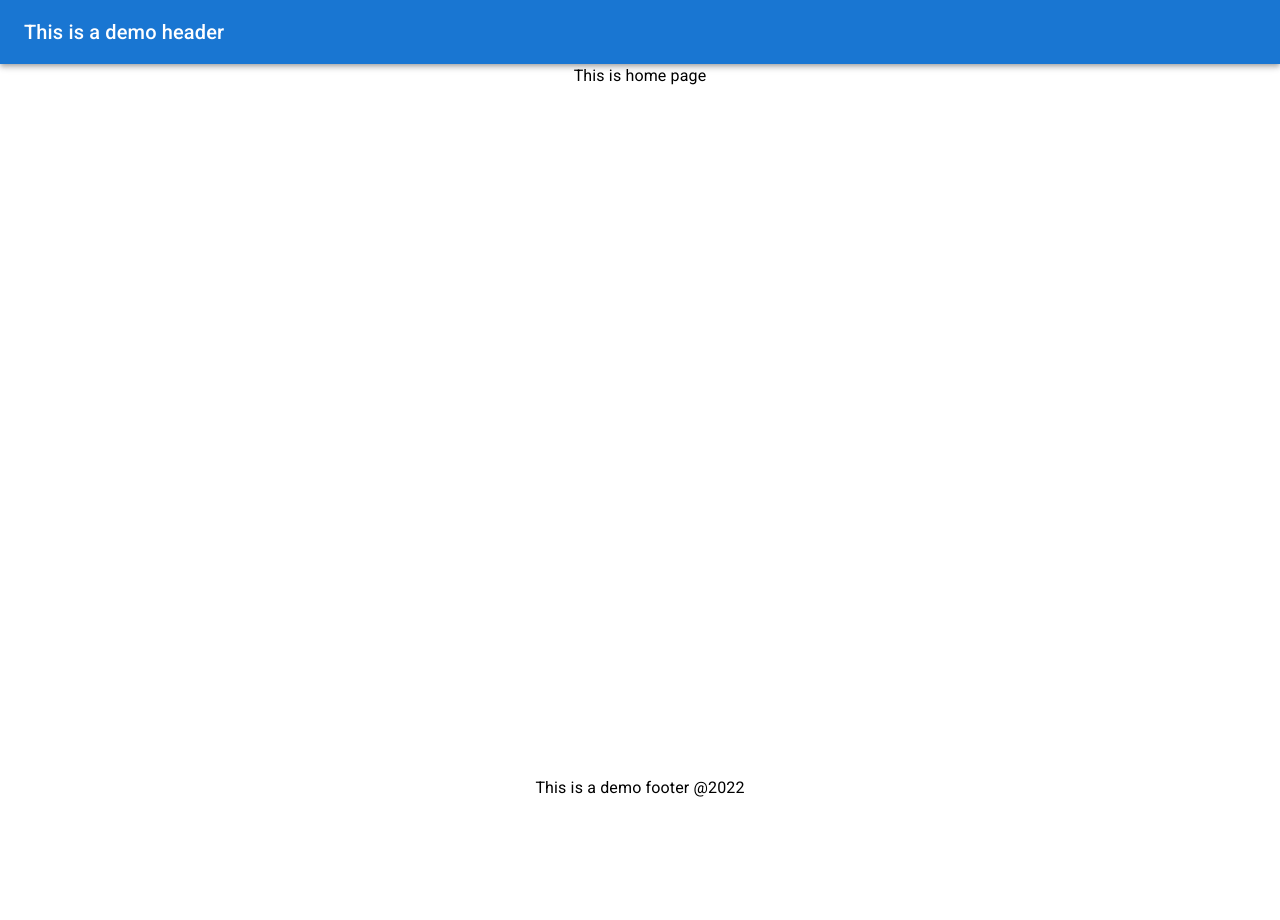
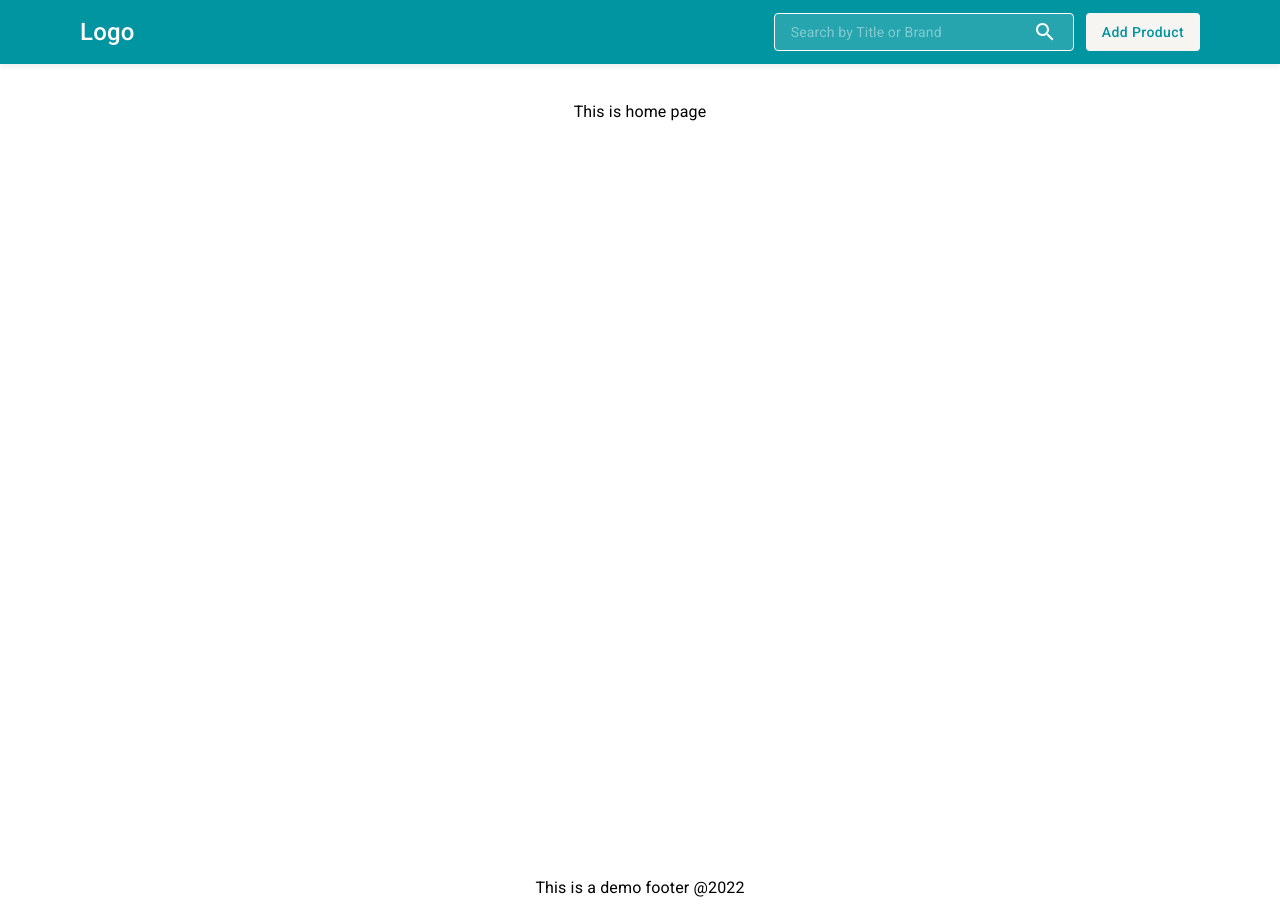
Before and after one commit to shahnewaz171/product-dashboard, a React (Create React App) app: page / in a window 1280 px wide. Before the commit the page ends 800 px from the top, so only its background shows below. Built offline with nearby package versions, Linux system fonts and the light colour scheme.

Commit message:
fixed eslint typescript issues and designed navbar

```diff
--- a/package.json
+++ b/package.json
@@ -19,6 +19,7 @@
         "@types/react-dom": "^18.0.5",
         "axios": "^0.27.2",
         "eslint": "^8.16.0",
+        "eslint-config-airbnb": "^19.0.4",
         "eslint-config-node": "^4.1.0",
         "eslint-config-prettier": "^8.5.0",
         "eslint-plugin-import": "^2.26.0",
@@ -65,6 +66,7 @@
         ]
     },
     "devDependencies": {
+        "eslint-config-airbnb-typescript": "^17.0.0",
         "file-loader": "^6.2.0"
     }
 }
--- a/src/App.css
+++ b/src/App.css
@@ -1,6 +1,9 @@
 @import url('https://fonts.googleapis.com/css2?family=Roboto:ital,wght@0,100;0,300;0,400;0,500;0,700;0,900;1,100;1,300;1,400;1,500;1,700;1,900&display=swap');
+body {
+    margin: 0;
+    font-family: 'Roboto', sans-serif;
+}
 
-body{
-  margin: 0;
-  font-family: 'Roboto', sans-serif;
+.text-none {
+    text-transform: none !important;
 }
--- a/src/App.tsx
+++ b/src/App.tsx
@@ -3,17 +3,20 @@ import { BrowserRouter } from 'react-router-dom';
 import { UserProvider } from './context/useGlobalContext';
 import GetRoutes from './routes/GetRoutes';
 import 'react-toastify/dist/ReactToastify.css';
+import Navbar from './components/shared/Navbar/Navbar';
 import './App.css';
 
-const App = () => {
+const App: React.FC = () => {
 
   return (
     <BrowserRouter>
       <UserProvider>
+        <Navbar />
         <GetRoutes />
       </UserProvider>
     </BrowserRouter>
   );
 }
 
+
 export default App;
--- a/src/components/shared/CustomStyles/CustomStyles.tsx
+++ b/src/components/shared/CustomStyles/CustomStyles.tsx
@@ -1,9 +1,10 @@
 import React from "react";
 import { Box, Container, SxProps } from "@mui/material";
+import { styled, alpha } from '@mui/material/styles';
+import InputBase from '@mui/material/InputBase';
 import Footer from "../Footer/Footer";
-import Navbar from "../Navbar/Navbar";
 
-interface Props{
+interface Props {
     children: React.ReactNode,
     sx?: SxProps
 }
@@ -15,16 +16,21 @@ export const Main: React.FC<Props> = ({ children, sx }) => {
             sx={{
                 display: "flex",
                 flexDirection: "column",
-                minHeight: "100vh",
+                paddingTop: '100px',
+                paddingBottom: '20px',
+                paddingLeft: '80px',
+                paddingRight: "80px",
+                minHeight: '100vh',
+                position: 'relative',
                 ...sx
             }}
         >
-            <Navbar />
             <Container
                 component="main"
                 fixed
                 sx={{
                     flexGrow: 1,
+                    px: '0px !important'
                 }}
             >
                 {children}
@@ -33,3 +39,46 @@ export const Main: React.FC<Props> = ({ children, sx }) => {
         </Box>
     )
 }
+
+export const Search = styled('div')(({ theme }) => ({
+    position: 'relative',
+    borderRadius: theme.shape.borderRadius,
+    border: '1px solid #fff',
+    backgroundColor: alpha(theme.palette.common.white, 0.15),
+    '&:hover': {
+        backgroundColor: alpha(theme.palette.common.white, 0.25),
+    },
+    marginRight: theme.spacing(2),
+    marginLeft: 0,
+    width: '100%',
+    [theme.breakpoints.up('sm')]: {
+        marginRight: theme.spacing(1.5),
+        width: 'auto',
+    }
+}));
+
+export const SearchIconWrapper = styled('div')(({ theme }) => ({
+    padding: theme.spacing(0, 2),
+    height: '100%',
+    position: 'absolute',
+    pointerEvents: 'none',
+    display: 'flex',
+    alignItems: 'center',
+    justifyContent: 'center',
+    right: 0
+}));
+
+export const StyledInputBase = styled(InputBase)(({ theme }) => ({
+    color: 'inherit',
+    '& .MuiInputBase-input': {
+        padding: theme.spacing(1, 0, 1, 2),
+        paddingRight: `calc(1em + ${theme.spacing(4)})`,
+        transition: theme.transitions.create('width'),
+        width: '100%',
+        [theme.breakpoints.up('md')]: {
+            width: '30ch',
+        },
+        fontSize: '14px',
+        color: '#fff'
+    }
+}));
--- /dev/null
+++ b/src/components/shared/Navbar/Navbar.css
@@ -0,0 +1,14 @@
+.navbar {
+    background-color: #0095A0 !important;
+    box-shadow: 0px 4px 4px rgba(0, 0, 0, 0.05) !important;
+}
+
+.navbar .MuiToolbar-root {
+    padding: 0px 80px;
+}
+
+.addProduct-btn {
+    color: #0095A0 !important;
+    background-color: #F7F5F2 !important;
+    box-shadow: none !important;
+}
--- a/src/components/shared/Navbar/Navbar.tsx
+++ b/src/components/shared/Navbar/Navbar.tsx
@@ -1,16 +1,90 @@
-import React from 'react';
-import { AppBar, Toolbar, Typography } from '@mui/material';
 
-const Navbar: React.FC = () => {
+import React, { useState } from 'react';
+import { AppBar, Box, Toolbar, Typography, Button, Menu, IconButton, MenuItem } from '@mui/material';
+import SearchIcon from '@mui/icons-material/Search';
+import MoreIcon from '@mui/icons-material/MoreVert';
+import { Search, SearchIconWrapper, StyledInputBase } from '../CustomStyles/CustomStyles';
+import './Navbar.css';
+
+const Navbar: React.FC<any> = () => {
+    const [mobileMoreAnchorEl, setMobileMoreAnchorEl] = useState<null | HTMLElement>(null);
+
+    const isMobileMenuOpen = Boolean(mobileMoreAnchorEl);
+
+    const handleMobileMenuClose = () => {
+        setMobileMoreAnchorEl(null);
+    };
+
+    const handleMobileMenuOpen = (event: React.MouseEvent<HTMLElement>) => {
+        setMobileMoreAnchorEl(event.currentTarget);
+    };
+
+    const mobileMenuId = 'primary-search-account-menu-mobile';
+    const renderMobileMenu = (
+        <Menu
+            anchorEl={mobileMoreAnchorEl}
+            anchorOrigin={{
+                vertical: 'top',
+                horizontal: 'right',
+            }}
+            id={mobileMenuId}
+            keepMounted
+            transformOrigin={{
+                vertical: 'top',
+                horizontal: 'right',
+            }}
+            open={isMobileMenuOpen}
+            onClose={handleMobileMenuClose}
+        >
+            <MenuItem>
+                <p>Add Product</p>
+            </MenuItem>
+        </Menu>
+    );
 
     return (
-        <AppBar position="static">
-            <Toolbar>
-                <Typography variant="h6" component="div">
-                    This is a demo header
-                </Typography>
-            </Toolbar>
-        </AppBar>
+        <Box sx={{ flexGrow: 1 }}>
+            <AppBar className="navbar">
+                <Toolbar>
+                    <Typography
+                        variant="h6"
+                        noWrap
+                        component="div"
+                        sx={{ flexGrow: 1, fontSize: '24px' }}
+                    >
+                        Logo
+                    </Typography>
+                    <Box sx={{ display: { md: 'flex' } }}>
+                        <Search>
+                            <SearchIconWrapper>
+                                <SearchIcon />
+                            </SearchIconWrapper>
+                            <StyledInputBase
+                                placeholder="Search by Title or Brand"
+                                inputProps={{ 'aria-label': 'search' }}
+
+                            />
+                        </Search>
+                        <Button sx={{ display: { xs: 'none', md: 'block' } }} variant="contained" className='text-none addProduct-btn'>
+                            Add Product
+                        </Button>
+                    </Box>
+                    <Box sx={{ display: { xs: 'flex', md: 'none' } }}>
+                        <IconButton
+                            size="large"
+                            aria-label="show more"
+                            aria-controls={mobileMenuId}
+                            aria-haspopup="true"
+                            onClick={handleMobileMenuOpen}
+                            color="inherit"
+                        >
+                            <MoreIcon />
+                        </IconButton>
+                    </Box>
+                </Toolbar>
+            </AppBar>
+            {renderMobileMenu}
+        </Box>
     );
 };
 
--- a/src/components/shared/NotFound/NotFound.tsx
+++ b/src/components/shared/NotFound/NotFound.tsx
@@ -1,7 +1,6 @@
 import React from 'react';
 import { Box, Typography } from '@mui/material';
 import { Main } from '../CustomStyles/CustomStyles';
-import localImages from '../localImages/localImages';
 import logoImg from '../../../images/404.png';
 
 const NotFound: React.FC = () => {
--- a/src/components/shared/localImages/localImages.ts
+++ /dev/null
@@ -1,5 +0,0 @@
-const localImages = {
-    logoImg: require('../../../images/404.png').default,
-}
-
-export default localImages;
```
Also changed, not shown: .eslintrc.json, 1 other file (tests, documents, lock files or other folders).
